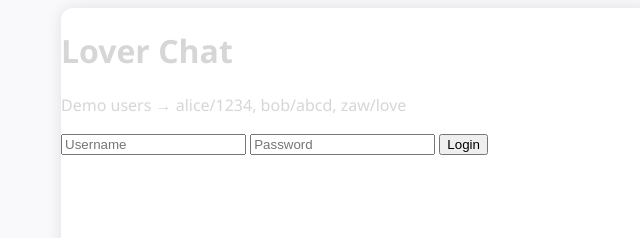
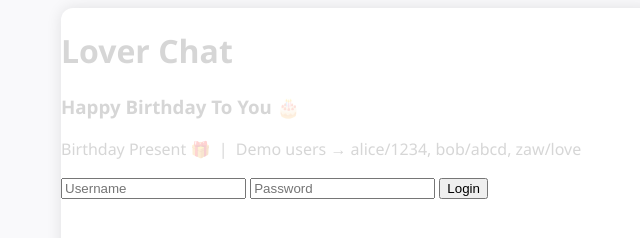
Before and after one commit to zawhtetinfo2021/zawhtetinfo2021.github.io, a plain HTML site: page index.html in a window 1280 px wide. Shown: the whole page, without its empty margins (279-919 px from the left). Drawn offline with Linux system fonts and the light colour scheme.

Commit message:
Update index.html

```diff
--- a/index.html
+++ b/index.html
@@ -2,9 +2,10 @@
 <html lang="en">
 <head>
   <meta charset="UTF-8" />
-  <title>Llover Chat</title>
+  <title>Lover Chat – Happy Birthday</title>
   <meta name="viewport" content="width=device-width, initial-scale=1, maximum-scale=1, user-scalable=no" />
   <link rel="stylesheet" href="style.css" />
+  <!-- Firebase -->
   <script src="https://www.gstatic.com/firebasejs/10.7.0/firebase-app-compat.js"></script>
   <script src="https://www.gstatic.com/firebasejs/10.7.0/firebase-database-compat.js"></script>
   <script>
@@ -23,9 +24,11 @@
 </head>
 <body>
   <div id="app">
+    <!-- LOGIN PAGE -->
     <div class="login-container" id="loginPage">
       <h1>Lover Chat</h1>
-      <p class="subtitle">Demo users → alice/1234, bob/abcd, zaw/love</p>
+      <h3 class="birthday-banner">Happy Birthday To You 🎂</h3>
+      <p class="subtitle">Birthday Present 🎁 &nbsp;|&nbsp; Demo users → alice/1234, bob/abcd, zaw/love</p>
       <form id="loginForm">
         <input type="text" id="username" placeholder="Username" required />
         <input type="password" id="password" placeholder="Password" required />
@@ -34,6 +37,7 @@
       </form>
     </div>
 
+    <!-- CHAT PAGE -->
     <div class="chat-container" id="chatPage" style="display:none;">
       <div class="chat-header">
         <h2 id="userTitle">Lover Chat</h2>
@@ -57,6 +61,7 @@
         </div>
         <input type="text" id="messageInput" placeholder="Type your message…" autocomplete="off" />
         <button type="submit">Send</button>
+        <!-- hidden inputs -->
         <input type="file" id="photoInput" accept="image/*" style="display:none;" />
         <input type="file" id="fileInput" style="display:none;" />
       </form>
```
